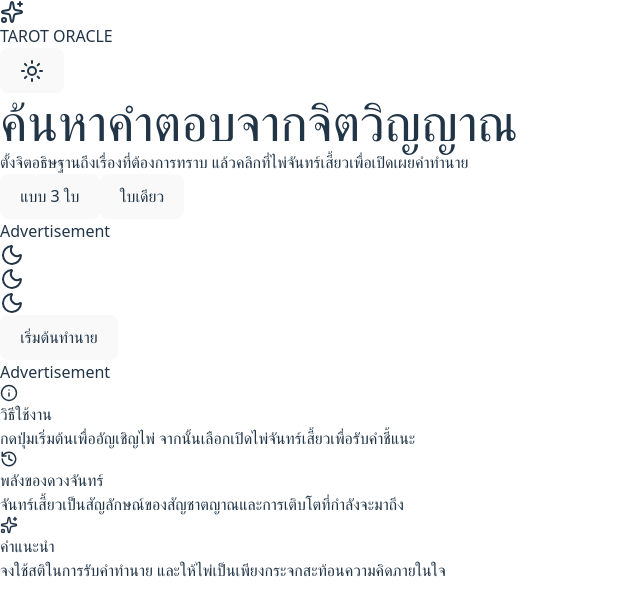
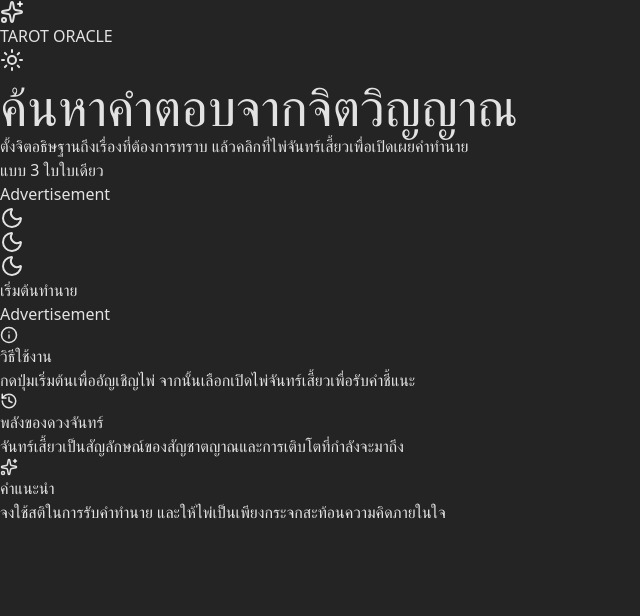
Before and after one commit to Rattasat1998/my-tarot-app, a React (Vite) app: page / in a window 1280 px wide. Shown: the top 616 px of the page, without its empty margins (0-640 px from the left). Built offline with nearby package versions, Linux system fonts and the light colour scheme.

Commit message:
from agy

```diff
--- a/src/App.jsx
+++ b/src/App.jsx
@@ -89,6 +89,7 @@ const App = () => {
   const [readingType, setReadingType] = useState('3-cards');
   const [theme, setTheme] = useState('dark');
   const audioContextRef = useRef(null);
+  const isDark = theme === 'dark';
 
   // Load Google AdSense Script once on mount
   useEffect(() => {
@@ -172,17 +173,17 @@ const App = () => {
   };
 
   return (
-    <div className={`min-h-screen transition-colors duration-500 ${theme === 'dark' ? 'bg-slate-950 text-slate-100' : 'bg-slate-50 text-slate-900'}`}>
+    <div className={`min-h-screen transition-colors duration-500 ${isDark ? 'bg-slate-950 text-slate-100' : 'bg-slate-50 text-slate-900'}`}>
       <nav className="px-4 py-5 sm:px-6 flex flex-col sm:flex-row sm:justify-between sm:items-center gap-4 max-w-6xl mx-auto">
         <div className="flex items-center gap-2 text-xl sm:text-2xl font-serif font-bold tracking-wider">
           <Sparkles className="text-purple-500" />
           <span>TAROT ORACLE</span>
         </div>
         <button
-          onClick={() => setTheme(theme === 'dark' ? 'light' : 'dark')}
-          className="self-start sm:self-auto p-2 rounded-full hover:bg-slate-800/20 transition-colors"
+          onClick={() => setTheme(isDark ? 'light' : 'dark')}
+          className={`self-start sm:self-auto p-2 rounded-full transition-colors ${isDark ? 'hover:bg-slate-800/20' : 'hover:bg-slate-200'}`}
         >
-          {theme === 'dark' ? <Sun size={24} /> : <Moon size={24} />}
+          {isDark ? <Sun size={24} /> : <Moon size={24} />}
         </button>
       </nav>
 
@@ -197,13 +198,13 @@ const App = () => {
         <div className="w-full flex flex-col sm:flex-row gap-3 sm:gap-4 mb-4">
           <button
             onClick={() => { setReadingType('3-cards'); setSelectedCards([]); }}
-            className={`w-full sm:w-auto px-6 py-2 rounded-full border transition-all ${readingType === '3-cards' ? 'bg-purple-600 border-purple-500 text-white shadow-lg shadow-purple-500/20' : 'border-slate-700'}`}
+            className={`w-full sm:w-auto px-6 py-2 rounded-full border transition-all ${readingType === '3-cards' ? 'bg-purple-600 border-purple-500 text-white shadow-lg shadow-purple-500/20' : isDark ? 'border-slate-700 text-slate-200 hover:bg-slate-800/40' : 'border-slate-300 text-slate-700 hover:bg-slate-200/70'}`}
           >
             แบบ 3 ใบ
           </button>
           <button
             onClick={() => { setReadingType('1-card'); setSelectedCards([]); }}
-            className={`w-full sm:w-auto px-6 py-2 rounded-full border transition-all ${readingType === '1-card' ? 'bg-purple-600 border-purple-500 text-white shadow-lg shadow-purple-500/20' : 'border-slate-700'}`}
+            className={`w-full sm:w-auto px-6 py-2 rounded-full border transition-all ${readingType === '1-card' ? 'bg-purple-600 border-purple-500 text-white shadow-lg shadow-purple-500/20' : isDark ? 'border-slate-700 text-slate-200 hover:bg-slate-800/40' : 'border-slate-300 text-slate-700 hover:bg-slate-200/70'}`}
           >
             ใบเดียว
           </button>
@@ -225,7 +226,7 @@ const App = () => {
                <button
                 onClick={drawCards}
                 disabled={isRevealing}
-                className="group relative w-full sm:w-auto px-8 sm:px-10 py-3 sm:py-4 bg-gradient-to-r from-purple-600 to-indigo-600 rounded-full font-bold text-base sm:text-lg hover:scale-105 active:scale-95 transition-all disabled:opacity-50 shadow-xl shadow-purple-500/20"
+                className="group relative w-full sm:w-auto px-8 sm:px-10 py-3 sm:py-4 bg-gradient-to-r from-purple-600 to-indigo-600 text-white rounded-full font-bold text-base sm:text-lg hover:scale-105 active:scale-95 transition-all disabled:opacity-50 shadow-xl shadow-purple-500/20"
                >
                  {isRevealing ? 'กำลังสื่อจิตกับดวงดาว...' : 'เริ่มต้นทำนาย'}
                </button>
@@ -273,7 +274,7 @@ const App = () => {
 
               <button
                 onClick={drawCards}
-                className="flex items-center gap-2 w-full sm:w-auto px-6 sm:px-8 py-2 sm:py-3 text-sm sm:text-base bg-slate-800 hover:bg-slate-700 rounded-full transition-colors mt-6 sm:mt-8"
+                className={`flex items-center gap-2 w-full sm:w-auto px-6 sm:px-8 py-2 sm:py-3 text-sm sm:text-base rounded-full transition-colors mt-6 sm:mt-8 ${isDark ? 'bg-slate-800 hover:bg-slate-700 text-slate-100' : 'bg-slate-200 hover:bg-slate-300 text-slate-900'}`}
               >
                 <RefreshCw size={20} />
                 สลับไพ่ใหม่
--- a/src/index.css
+++ b/src/index.css
@@ -48,35 +48,3 @@ h1 {
   font-size: 3.2em;
   line-height: 1.1;
 }
-
-button {
-  border-radius: 8px;
-  border: 1px solid transparent;
-  padding: 0.6em 1.2em;
-  font-size: 1em;
-  font-weight: 500;
-  font-family: inherit;
-  background-color: #1a1a1a;
-  cursor: pointer;
-  transition: border-color 0.25s;
-}
-button:hover {
-  border-color: #646cff;
-}
-button:focus,
-button:focus-visible {
-  outline: 4px auto -webkit-focus-ring-color;
-}
-
-@media (prefers-color-scheme: light) {
-  :root {
-    color: #213547;
-    background-color: #ffffff;
-  }
-  a:hover {
-    color: #747bff;
-  }
-  button {
-    background-color: #f9f9f9;
-  }
-}
```
